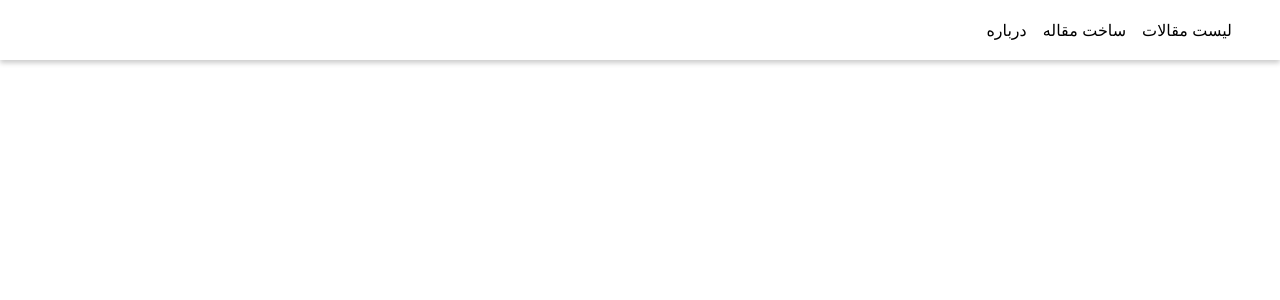
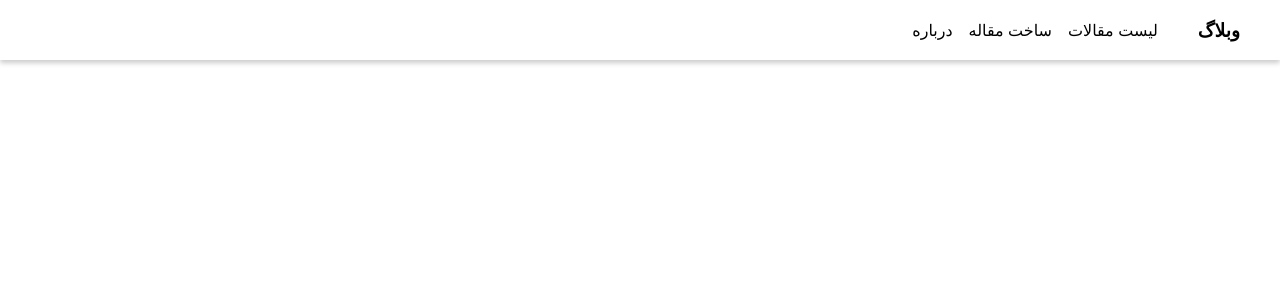
Before and after one commit to yousefgheibi/first-app, a React (Create React App) app: page / in a window 1280 px wide. Shown: the top 300 px of the page. Built offline with nearby package versions, Linux system fonts and the light colour scheme.

Commit message:
use dynamic value

```diff
--- a/src/components/navbar/Navbar.jsx
+++ b/src/components/navbar/Navbar.jsx
@@ -1,8 +1,13 @@
 import styled from './navbar.module.css';
 
 function Navbar() {
+
+  let title ="وبلاگ"
+
+
     return (
       <div className={styled.header}>
+        <h3>{title}</h3>
         <ul>
           <li>لیست مقالات</li>
           <li>ساخت مقاله</li>
--- a/src/components/navbar/navbar.module.css
+++ b/src/components/navbar/navbar.module.css
@@ -5,6 +5,8 @@
     display: flex;
     align-items: center;
     justify-content: end;
+    flex-direction: row-reverse;
+    padding: 0 40px;
 }
 
 .header ul {
```
